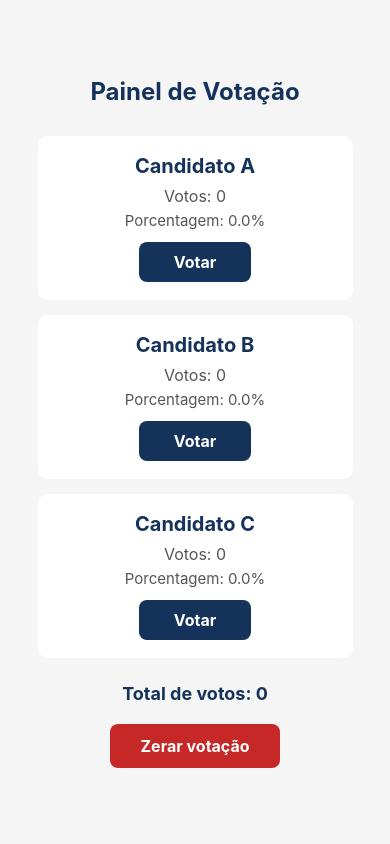
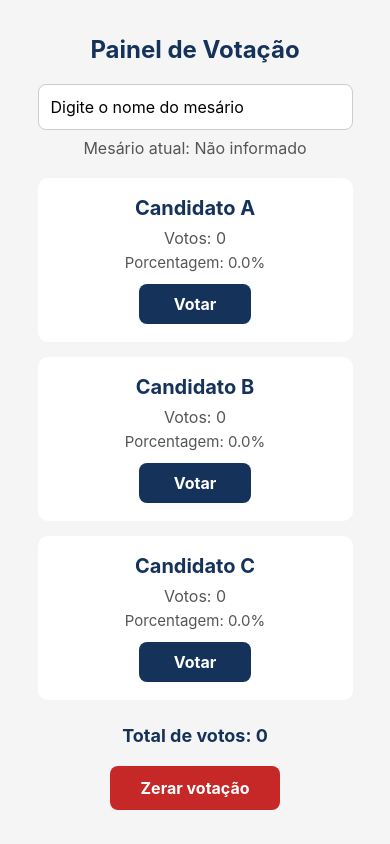
Before and after one commit to luanasrm/meu-primeiro-app, a React Native app: screen / in a window 390 px wide. Built offline with nearby package versions, Linux system fonts and the light colour scheme.

Commit message:
adiciona idenrificação do meário

```diff
--- a/App.js
+++ b/App.js
@@ -5,6 +5,7 @@ import {
   Text,
   View,
   TouchableOpacity,
+  TextInput,
 } from "react-native";
 
 export default function UrnaEletronica() {
@@ -12,6 +13,9 @@ export default function UrnaEletronica() {
   const [votosA, setVotosA] = useState(0);
   const [votosB, setVotosB] = useState(0);
   const [votosC, setVotosC] = useState(0);
+
+  // Estado para o nome do mesário
+  const [nomeMesario, setNomeMesario] = useState("");
 
   // Total de votos é um dado derivado dos estados
   const totalVotos = votosA + votosB + votosC;
@@ -36,6 +40,18 @@ export default function UrnaEletronica() {
   return (
     <View style={styles.container}>
       <Text style={styles.titulo}>Painel de Votação</Text>
+
+      {/* Campo do mesário */}
+      <TextInput
+        style={styles.input}
+        placeholder="Digite o nome do mesário"
+        value={nomeMesario}
+        onChangeText={setNomeMesario}
+      />
+
+      <Text style={styles.mesario}>
+        Mesário atual: {nomeMesario || "Não informado"}
+      </Text>
 
       {/* Candidato A */}
       <View style={styles.candidato}>
@@ -127,8 +143,25 @@ const styles = StyleSheet.create({
   titulo: {
     fontSize: 24,
     fontWeight: "bold",
-    marginBottom: 30,
+    marginBottom: 20,
     color: "#14325A",
+  },
+
+  input: {
+    width: "90%",
+    backgroundColor: "#FFFFFF",
+    borderWidth: 1,
+    borderColor: "#CCCCCC",
+    borderRadius: 8,
+    padding: 12,
+    marginBottom: 8,
+    fontSize: 16,
+  },
+
+  mesario: {
+    fontSize: 16,
+    color: "#555555",
+    marginBottom: 20,
   },
 
   candidato: {
```
